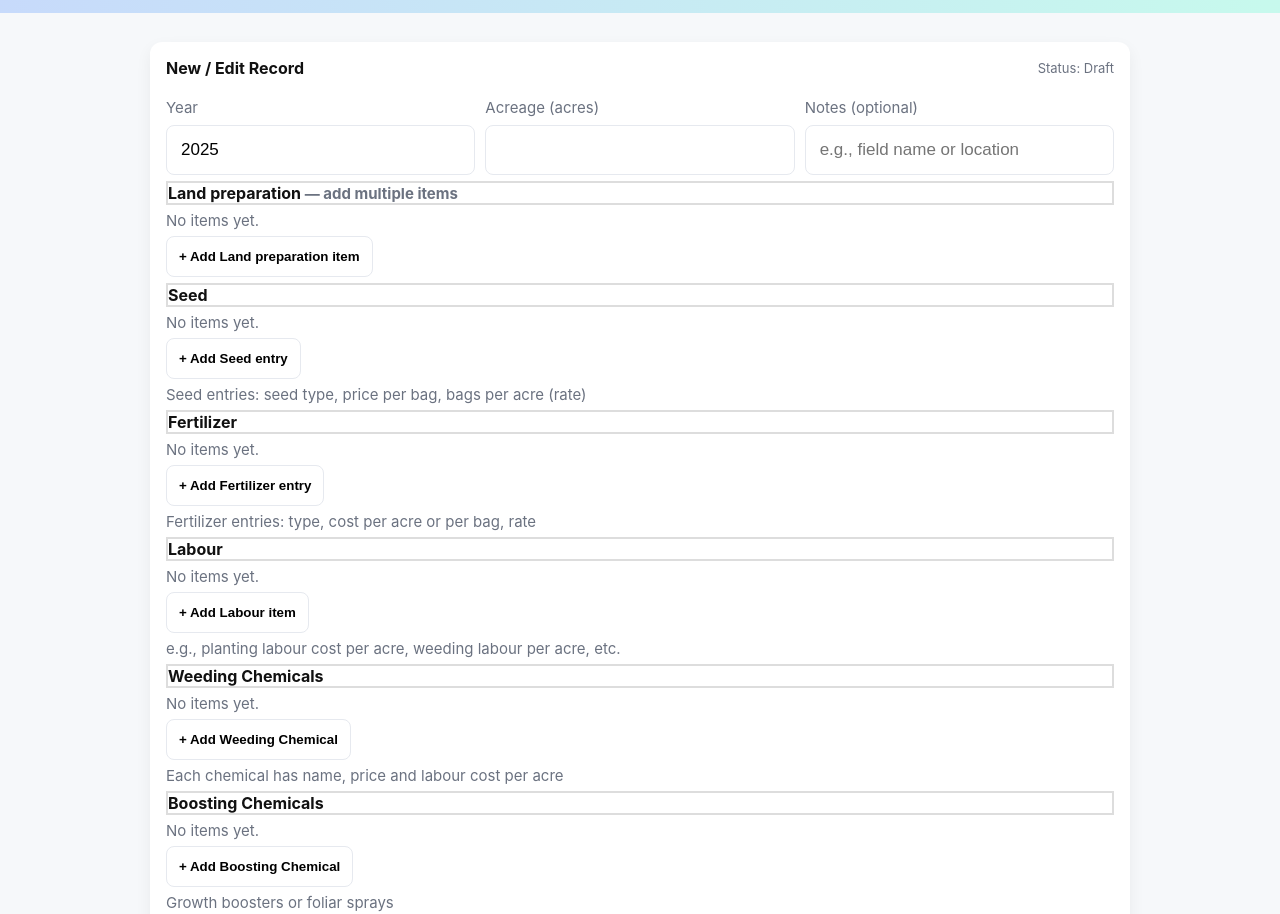
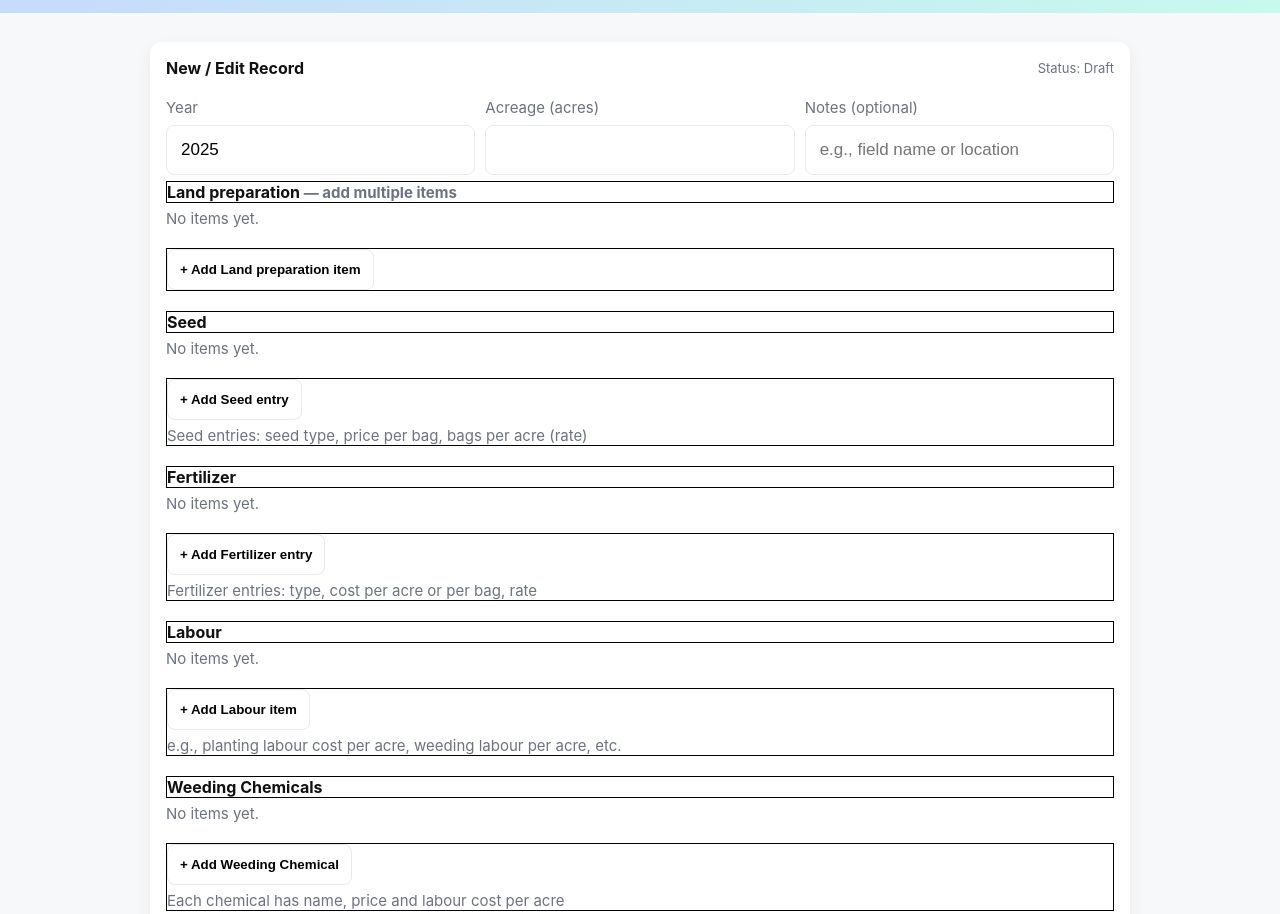
Before and after one commit to Joseph-AgriRecord/AgriRecord, a plain HTML site: page index.html in a window 1280 px wide. Shown: the part 67-981 px from the top of the page. Drawn offline with Linux system fonts and the light colour scheme.

Commit message:
Update index.html

```diff
--- a/index.html
+++ b/index.html
@@ -20,7 +20,7 @@
     width:100%;padding:14px;border-radius:8px;border:1px solid #e6e9ef;margin-top:8px;
     box-sizing:border-box;font-size:17px;background:#fff
   }
-  .section-title{font-weight:700;border: 2px solid #ddd;margin: 20px 0;margin-top:6px;margin-bottom:6px}
+  .section-title{font-weight:700;border: 1.5px solid black;margin: 10px 0;margin-top:6px;margin-bottom:6px}
   .btn{display:inline-flex;gap:8px;align-items:center;padding:12px 12px;border-radius:8px;border:none;cursor:pointer;font-weight:600}
   .btn-primary{background:var(--accent);color:#fff}
   .btn-ghost{background:transparent;border:1px solid #e6e9ef}
@@ -79,14 +79,16 @@
     <!-- Land preparation -->
     <div class="section-title">Land preparation <span class="small-muted">— add multiple items</span></div>
     <div id="landPrepList"></div>
-    <div style="margin-top:6px">
+    <div style="margin-top:6px; border: 1px solid #000; margin: 20px 0;">
+
       <button id="addLandPrep" class="btn btn-ghost">+ Add Land preparation item</button>
     </div>
 
     <!-- Seed -->
     <div class="section-title">Seed</div>
     <div id="seedList"></div>
-    <div style="margin-top:6px">
+    <div style="margin-top:6px; border: 1px solid #000; margin: 20px 0;">
+
       <button id="addSeed" class="btn btn-ghost">+ Add Seed entry</button>
       <div class="small-muted">Seed entries: seed type, price per bag, bags per acre (rate)</div>
     </div>
@@ -94,7 +96,8 @@
     <!-- Fertilizer -->
     <div class="section-title">Fertilizer</div>
     <div id="fertList"></div>
-    <div style="margin-top:6px">
+   <div style="margin-top:6px; border: 1px solid #000; margin: 20px 0;">
+
       <button id="addFert" class="btn btn-ghost">+ Add Fertilizer entry</button>
       <div class="small-muted">Fertilizer entries: type, cost per acre or per bag, rate</div>
     </div>
@@ -102,7 +105,8 @@
     <!-- Labour -->
     <div class="section-title">Labour</div>
     <div id="labourList"></div>
-    <div style="margin-top:6px">
+    <div style="margin-top:6px; border: 1px solid #000; margin: 20px 0;">
+
       <button id="addLabour" class="btn btn-ghost">+ Add Labour item</button>
       <div class="small-muted">e.g., planting labour cost per acre, weeding labour per acre, etc.</div>
     </div>
@@ -110,7 +114,8 @@
     <!-- Weeding chemicals -->
     <div class="section-title">Weeding Chemicals</div>
     <div id="weedingList"></div>
-    <div style="margin-top:6px">
+   <div style="margin-top:6px; border: 1px solid #000; margin: 20px 0;">
+
       <button id="addWeed" class="btn btn-ghost">+ Add Weeding Chemical</button>
       <div class="small-muted">Each chemical has name, price and labour cost per acre</div>
     </div>
@@ -118,7 +123,8 @@
     <!-- Boosting chemicals -->
     <div class="section-title">Boosting Chemicals</div>
     <div id="boostList"></div>
-    <div style="margin-top:6px">
+   <div style="margin-top:6px; border: 1px solid #000; margin: 20px 0;">
+
       <button id="addBoost" class="btn btn-ghost">+ Add Boosting Chemical</button>
       <div class="small-muted">Growth boosters or foliar sprays</div>
     </div>
```
